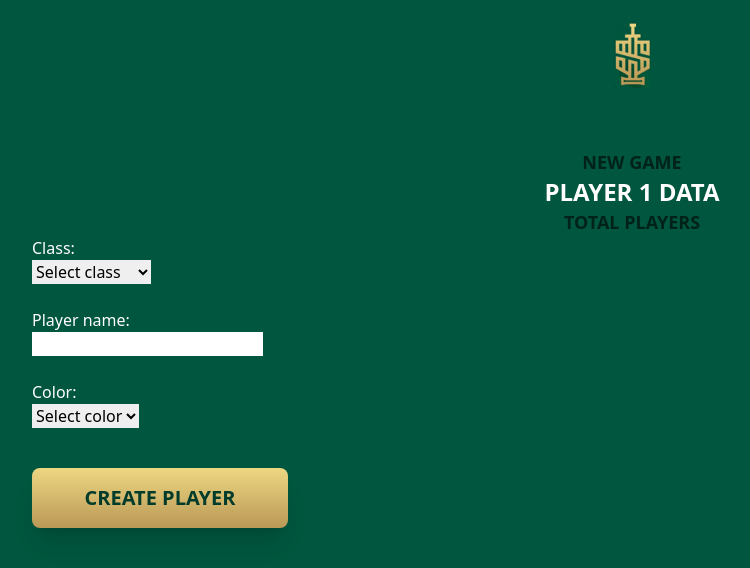
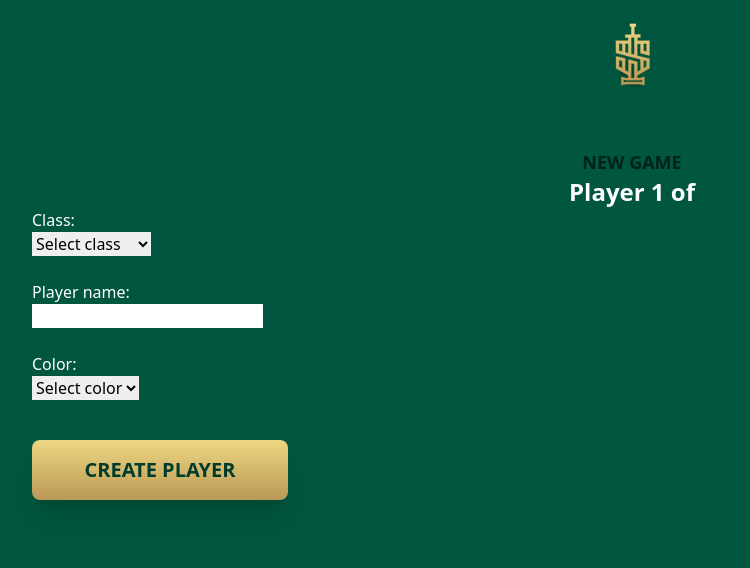
Before and after one commit to WarCroquet/warcroquet, a Nuxt app: page /createPlayers in a window 1280 px wide. Shown: the top 568 px of the page, without its empty margins (8-758 px from the left). Built offline with nearby package versions, Linux system fonts and the light colour scheme.

Commit message:
Some quick changes

```diff
--- a/pages/createGame/index.vue
+++ b/pages/createGame/index.vue
@@ -5,14 +5,15 @@
 
     <select class="select" v-model.number="numberOfPlayers">
       <option disabled v-if="numberOfPlayers === 0" value="0">Select players</option>
-      <option v-for="playerNum in allowedNumberOfPlayers" :value="playerNum">{{playerNum}} Player{{playerNum > 0 ? 's' : ''}}</option>
+      <option v-for="playerNum in allowedNumberOfPlayers" :value="playerNum">{{ playerNum }} Player{{ playerNum > 1 ?
+          's' :
+          ''
+      }}</option>
     </select>
-
-    <!-- <v-select v-model="select" :items="fluit" item-text="id" item-value="name" label="Select" @input="doSomething" return-object/> -->
 
     <template #footer>
       <div class="link">
-        <NuxtLink :to="{name: 'createPlayers', query: { numberOfPlayers }}" class="btn btn-yellow">NEXT</NuxtLink>
+        <NuxtLink :to="{ name: 'createPlayers', query: { numberOfPlayers } }" class="btn btn-yellow">NEXT</NuxtLink>
       </div>
     </template>
   </LayoutMain>
@@ -24,7 +25,7 @@ import { someLogic } from '~/logic/main'
 import { ref } from 'vue'
 
 const numberOfPlayers = ref(0)
-const allowedNumberOfPlayers = ref([1,2,3,4,5,6,7,8])
+const allowedNumberOfPlayers = ref([1, 2, 3, 4, 5, 6, 7, 8])
 
 
 const someFunc = async () => {
--- a/pages/createPlayers/index.vue
+++ b/pages/createPlayers/index.vue
@@ -1,11 +1,11 @@
 <template>
   <LayoutMain>
     <h3>NEW GAME</h3>
-    <h2 @click="someFunc">PLAYER 1 DATA</h2>
-    <h3>TOTAL PLAYERS {{numberOfPlayers}}</h3>
+    <h2 @click="someFunc">Player 1 of {{ numberOfPlayers }}</h2>
+
     <p>Class:</p>
     <select class="select">
-      <option disabled="disabled" selected="selected" value="">Select class</option>
+      <option disabled selected>Select class</option>
       <option>Druid</option>
       <option>Death Knight</option>
       <option>Hunter</option>
@@ -23,14 +23,12 @@
 
     <p>Color:</p>
     <select class="select">
-      <option disabled="disabled" selected="selected" value="">Select color</option>
+      <option disabled selected value="">Select color</option>
       <option>Red</option>
       <option>Yellow</option>
       <option>Green</option>
       <option>Black</option>
     </select><br /><br />
-
-    <!-- <v-select v-model="select" :items="fluit" item-text="id" item-value="name" label="Select" @input="doSomething" return-object/> -->
 
     <template #footer>
       <div class="link">
```
